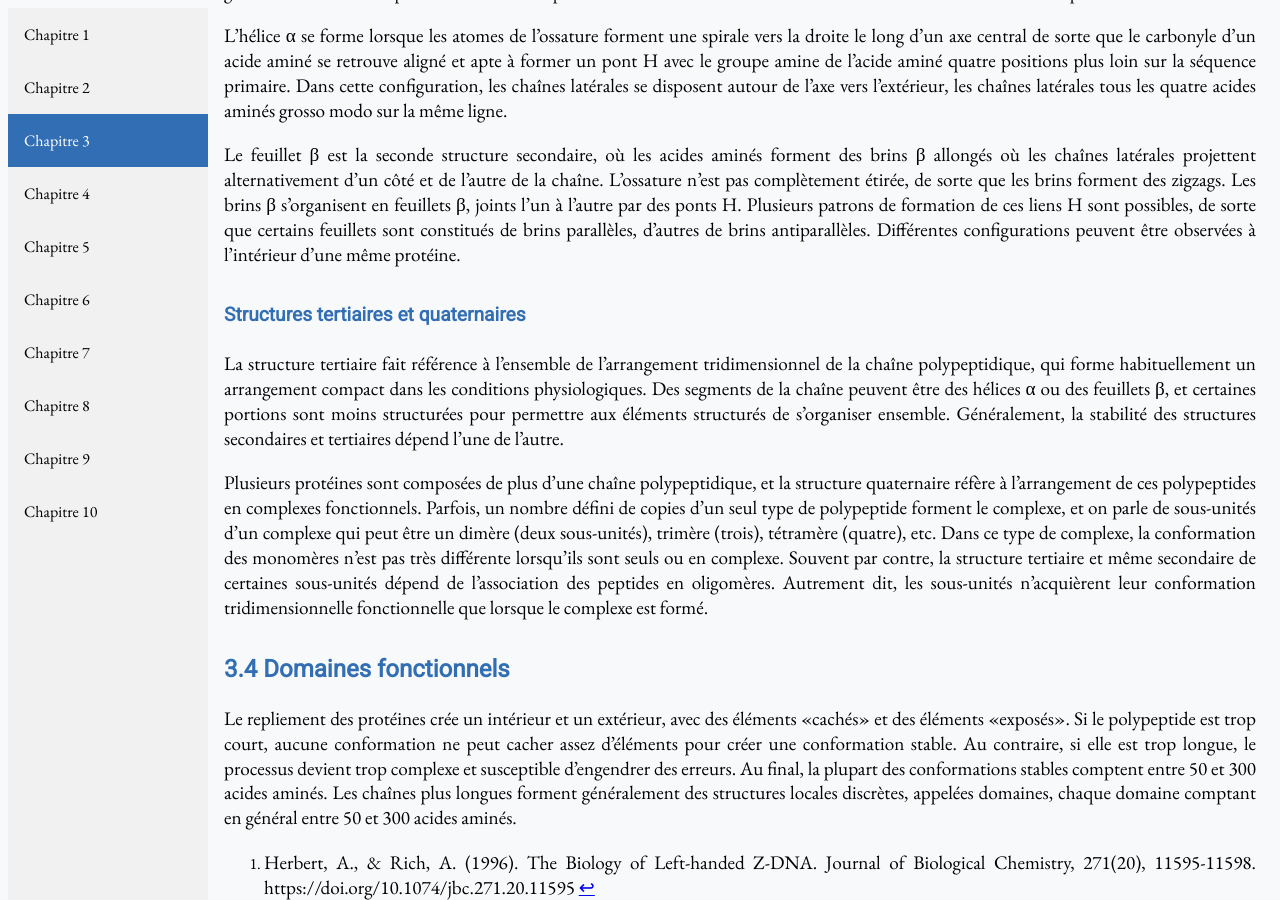
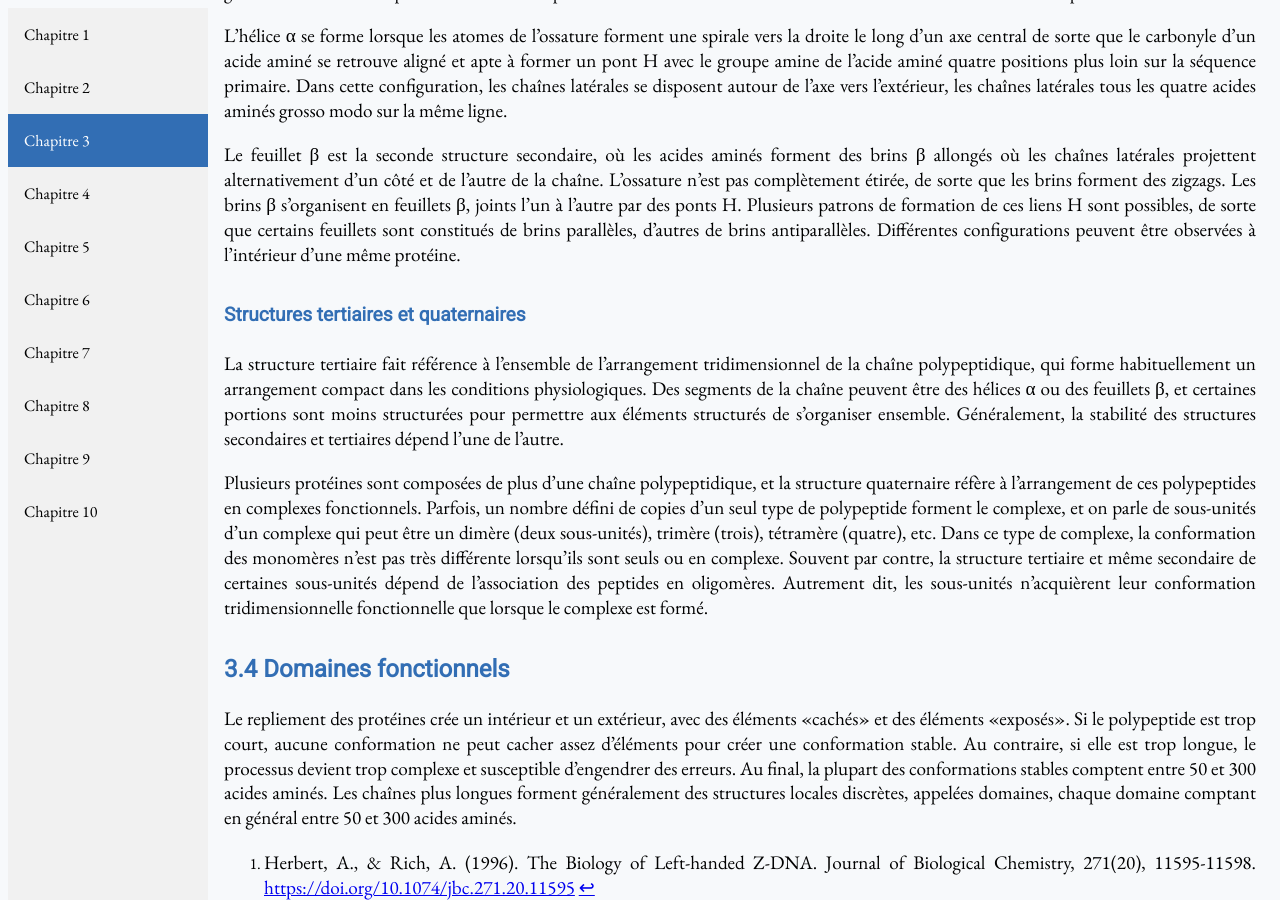
Before and after one commit to angersa/angersa.github.io, a Jekyll site: the page built from _bio1101/chapitre3.md, in a window 1280 px wide and 900 px high, scrolled down 9181 px. Built offline with Jekyll 4.4.1, drawn with Linux system fonts in a browser that asks for light colours; formulas are drawn with MathJax 3; a script that is not in the unit is left out.

```diff
--- a/_bio1101/chapitre3.md
+++ b/_bio1101/chapitre3.md
@@ -620,4 +620,4 @@ en général entre 50 et 300 acides aminés.
 
 
 
-[^2]: Herbert, A., & Rich, A. (1996). The Biology of Left-handed Z-DNA. Journal of Biological Chemistry, 271(20), 11595‑11598. https://doi.org/10.1074/jbc.271.20.11595
+[^2]: Herbert, A., & Rich, A. (1996). The Biology of Left-handed Z-DNA. Journal of Biological Chemistry, 271(20), 11595‑11598. <https://doi.org/10.1074/jbc.271.20.11595>
```
